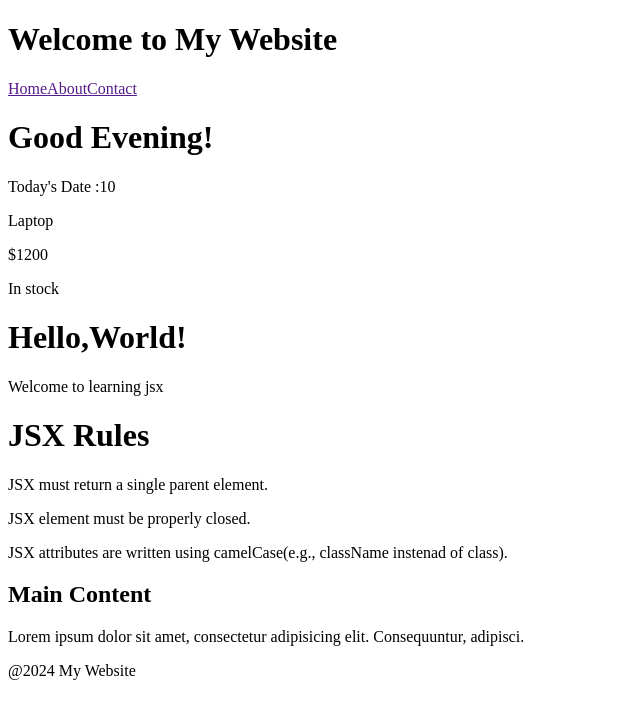
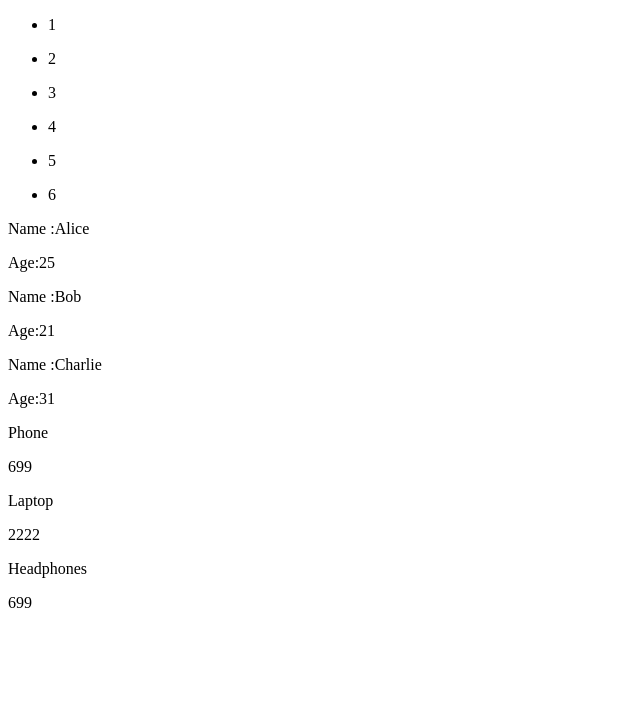
Before and after one commit to GopalYad/MERN-Stack-Learnings, a React (Vite) app in the folder REACT/basics/: page / in a window 1280 px wide. Shown: the top 718 px of the page, without its empty margins (0-640 px from the left). Built offline with nearby package versions, Linux system fonts and the light colour scheme.

Commit message:
Lists in reactjs

```diff
--- /dev/null
+++ b/REACT/basics/src/02-List-of-data/List.jsx
@@ -0,0 +1,15 @@
+import React from 'react'
+const numbers = [1,2,3,4,5,6];
+const List = () => {
+  return (
+    <main>
+      {numbers.map((number)=>(
+       <ul key={number}>
+        <li>{number}</li>
+       </ul>
+      ))}
+    </main>
+  )
+}
+
+export default List
--- /dev/null
+++ b/REACT/basics/src/02-List-of-data/ProductList.jsx
@@ -0,0 +1,22 @@
+import React from 'react'
+const productInfo =[
+    {id : 1 , name : 'Phone',price :699},
+    {id : 2 , name : 'Laptop',price :2222},
+    {id : 3 , name :'Headphones',price:699}
+];
+const ProductList = () => {
+  return (
+    <div>
+      <div>
+        {productInfo.map(({id,name,price})=>(
+        <section key={id}>
+            <p>{name}</p>
+            <p>{price}</p>
+        </section>
+      ))}
+      </div>
+    </div>
+  )
+}
+
+export default ProductList
--- /dev/null
+++ b/REACT/basics/src/02-List-of-data/UserList.jsx
@@ -0,0 +1,19 @@
+import React from 'react'
+const users =   [
+    {id :1 , name : 'Alice' , age : 25},
+    {id : 2 , name : 'Bob', age:21},
+    {id: 3 , name : 'Charlie',age :31}];
+const UserList = () => {
+  return (
+    <div>
+     <div>{users.map(({id,name,age})=>(
+       <section key={id}>
+        <p>Name :{name}</p>
+        <p>Age:{age}</p>
+       </section>
+      ))}</div>
+    </div>
+  )
+}
+
+export default UserList
--- a/REACT/basics/src/App.jsx
+++ b/REACT/basics/src/App.jsx
@@ -1,20 +1,27 @@
-import Footer from "./components/Footer";
-import Greeting from "./components/Greeting";
-import Header from "./components/Header";
-import JSXrule from "./components/JSXrule";
-import MainContent from "./components/MainContent";
-import ProductInfo from "./components/ProductInfo";
-import WelcomeMessage from "./components/WelcomeMessage";
+// import Footer from "./components/Footer";
+// import Greeting from "./components/Greeting";
+// import Header from "./components/Header";
+// import JSXrule from "./components/JSXrule";
+// import MainContent from "./components/MainContent";
+// import ProductInfo from "./components/ProductInfo";
+// import WelcomeMessage from "./components/WelcomeMessage";
+
+import List from "./02-List-of-data/List";
+import ProductList from "./02-List-of-data/ProductList";
+import UserList from "./02-List-of-data/UserList";
 
 const App = ()=>{
   return <div>
-    <Header/>
+    {/* <Header/>
     <Greeting/>
     <ProductInfo/>
     <WelcomeMessage/>
     <JSXrule/>
     <MainContent/>
-    <Footer/>
+    <Footer/> */}
+    <List/>
+    <UserList/>
+    <ProductList/>
   </div>
 }
 
```
